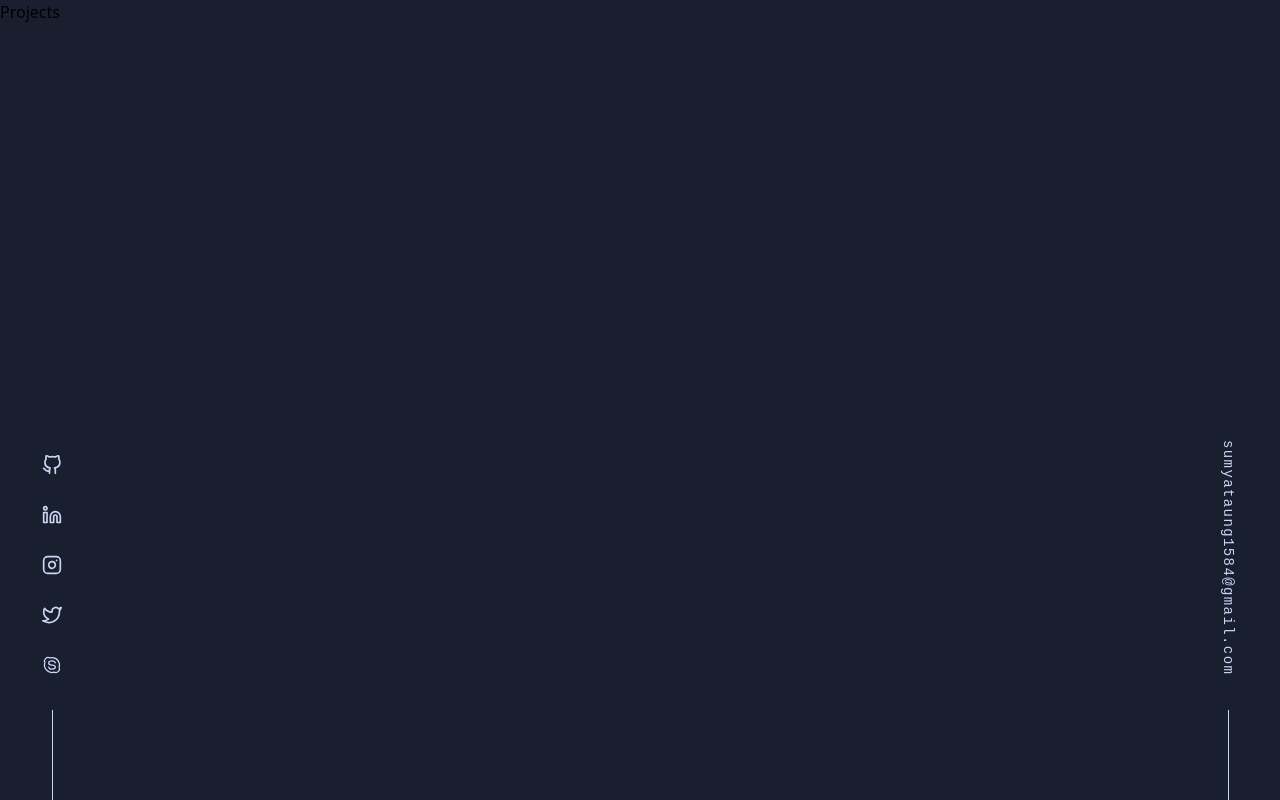
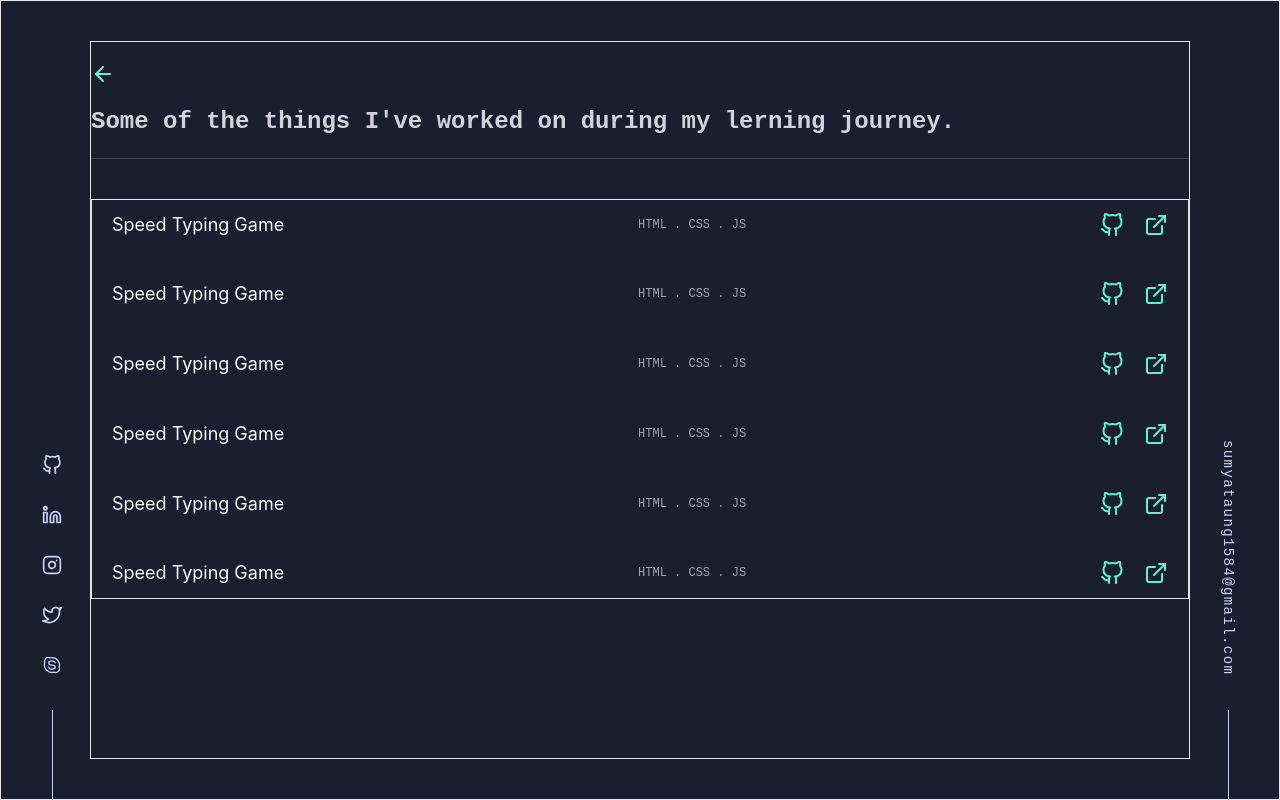
Before and after one commit to sumyat-aung/su-myat-aung-portfolio, a React (Vite) app: page /projects in a window 1280 px wide. Built offline with nearby package versions, Linux system fonts and the light colour scheme.

Commit message:
archive projects

```diff
--- a/src/app/App.tsx
+++ b/src/app/App.tsx
@@ -1,4 +1,5 @@
 import { useEffect, useState } from "react";
+import { Navigate, Route, Routes } from "react-router-dom";
 
 import Intro from "../intro/Intro";
 
@@ -10,8 +11,7 @@ import Skills from "../pages/Skills";
 import Work from "../pages/Work";
 import Contact from "../pages/Contact";
 import About from "../pages/About";
-import { Navigate, Route, Routes } from "react-router-dom";
-import Projects from "../pages/Projects";
+import ProjectsPage from "../pages/ProjectsPage";
 
 // ! ^ importing ^
 
@@ -47,7 +47,7 @@ const App: React.FC = () => {
                 </>
               }
             />
-            <Route path="/projects" element={<Projects />} />
+            <Route path="/projects" element={<ProjectsPage />} />
             <Route path="*" element={<Navigate to={"/"} />} />
           </Routes>
         </div>
--- a/src/pages/Projects.tsx
+++ /dev/null
@@ -1,7 +0,0 @@
-import React from "react";
-
-const Projects = () => {
-  return <div>Projects</div>;
-};
-
-export default Projects;
--- /dev/null
+++ b/src/pages/ProjectsPage.tsx
@@ -0,0 +1,98 @@
+import React from "react";
+import { useNavigate } from "react-router-dom";
+
+// ! ^ importing ^
+
+const ProjectsPage: React.FC = () => {
+  const navigate = useNavigate();
+
+  return (
+    <div className="flex justify-center min-h-[100vh] py-10 border">
+      <div className="xl:w-[1100px] lg:w-[800px] md:w-[620px] w-[90vw] border">
+        <svg
+          xmlns="http://www.w3.org/2000/svg"
+          width="24"
+          height="24"
+          viewBox="0 0 24 24"
+          fill="none"
+          stroke="#5FF4D1"
+          strokeWidth="2"
+          strokeLinecap="round"
+          strokeLinejoin="round"
+          onClick={() => navigate("..")}
+          className="feather feather-arrow-left my-5 hover:-translate-x-1 cursor-pointer transition-all"
+        >
+          <line x1="19" y1="12" x2="5" y2="12"></line>
+          <polyline points="12 19 5 12 12 5"></polyline>
+        </svg>
+
+        <h1 className="text-gray-300 font-semibold flex items-center text-2xl font-fira">
+          Some of the things I've worked on during my lerning journey.
+        </h1>
+        <div className="h-[1px] w-[100%] ::after bg-gray-700 my-5"></div>
+
+        <div className="border w-full h-[400px] my-10 flex flex-col justify-center items-center gap-5">
+          {[0, 1, 2, 3, 4, 5].map((n) => {
+            return (
+              <div className="hover:bg-[#22293d57] w-full h-[100px] flex justify-between items-center px-5">
+                <h1 className="text-gray-50 text-lg font-inter">
+                  Speed Typing Game
+                </h1>
+                <p className="text-gray-400 font-fira text-xs">
+                  HTML . CSS . JS
+                </p>
+                <div className="flex gap-5">
+                  <a
+                    href={"google.com"}
+                    className="hover:-translate-y-1 transition-all"
+                    target={"_blank"}
+                  >
+                    <svg
+                      xmlns="http://www.w3.org/2000/svg"
+                      width="24"
+                      height="24"
+                      viewBox="0 0 24 24"
+                      fill="none"
+                      stroke="#5FF4D1"
+                      strokeWidth="2"
+                      strokeLinecap="round"
+                      strokeLinejoin="round"
+                      className="feather feather-github"
+                    >
+                      <path d="M9 19c-5 1.5-5-2.5-7-3m14 6v-3.87a3.37 3.37 0 0 0-.94-2.61c3.14-.35 6.44-1.54 6.44-7A5.44 5.44 0 0 0 20 4.77 5.07 5.07 0 0 0 19.91 1S18.73.65 16 2.48a13.38 13.38 0 0 0-7 0C6.27.65 5.09 1 5.09 1A5.07 5.07 0 0 0 5 4.77a5.44 5.44 0 0 0-1.5 3.78c0 5.42 3.3 6.61 6.44 7A3.37 3.37 0 0 0 9 18.13V22"></path>
+                    </svg>
+                  </a>
+
+                  <a
+                    href={"www.google.com"}
+                    className="hover:-translate-y-1 transition-all"
+                    target={"_blank"}
+                  >
+                    <svg
+                      xmlns="http://www.w3.org/2000/svg"
+                      width="24"
+                      height="24"
+                      viewBox="0 0 24 24"
+                      fill="none"
+                      stroke="#5FF4D1"
+                      strokeWidth="2"
+                      strokeLinecap="round"
+                      strokeLinejoin="round"
+                      className="feather feather-external-link"
+                    >
+                      <path d="M18 13v6a2 2 0 0 1-2 2H5a2 2 0 0 1-2-2V8a2 2 0 0 1 2-2h6"></path>
+                      <polyline points="15 3 21 3 21 9"></polyline>
+                      <line x1="10" y1="14" x2="21" y2="3"></line>
+                    </svg>
+                  </a>
+                </div>
+              </div>
+            );
+          })}
+        </div>
+      </div>
+    </div>
+  );
+};
+
+export default ProjectsPage;
--- a/src/projects/projects.ts
+++ b/src/projects/projects.ts
@@ -78,5 +78,23 @@ const project: projectType[] = [
     }
 ]
 
+export interface miniProjectType {
+    id: number
+    code: string;
+    url: string;
+    title: string;
+    lang: string;
+}
 
-export { project }
+const MiniProjects = [
+    {
+        id: 0,
+        code: '',
+        url: '',
+        title: '',
+        lang: ''
+    }
+]
+
+
+export { project, MiniProjects }
```
Also changed, not shown: src/assets/logo/arrow-left.svg (deleted).
